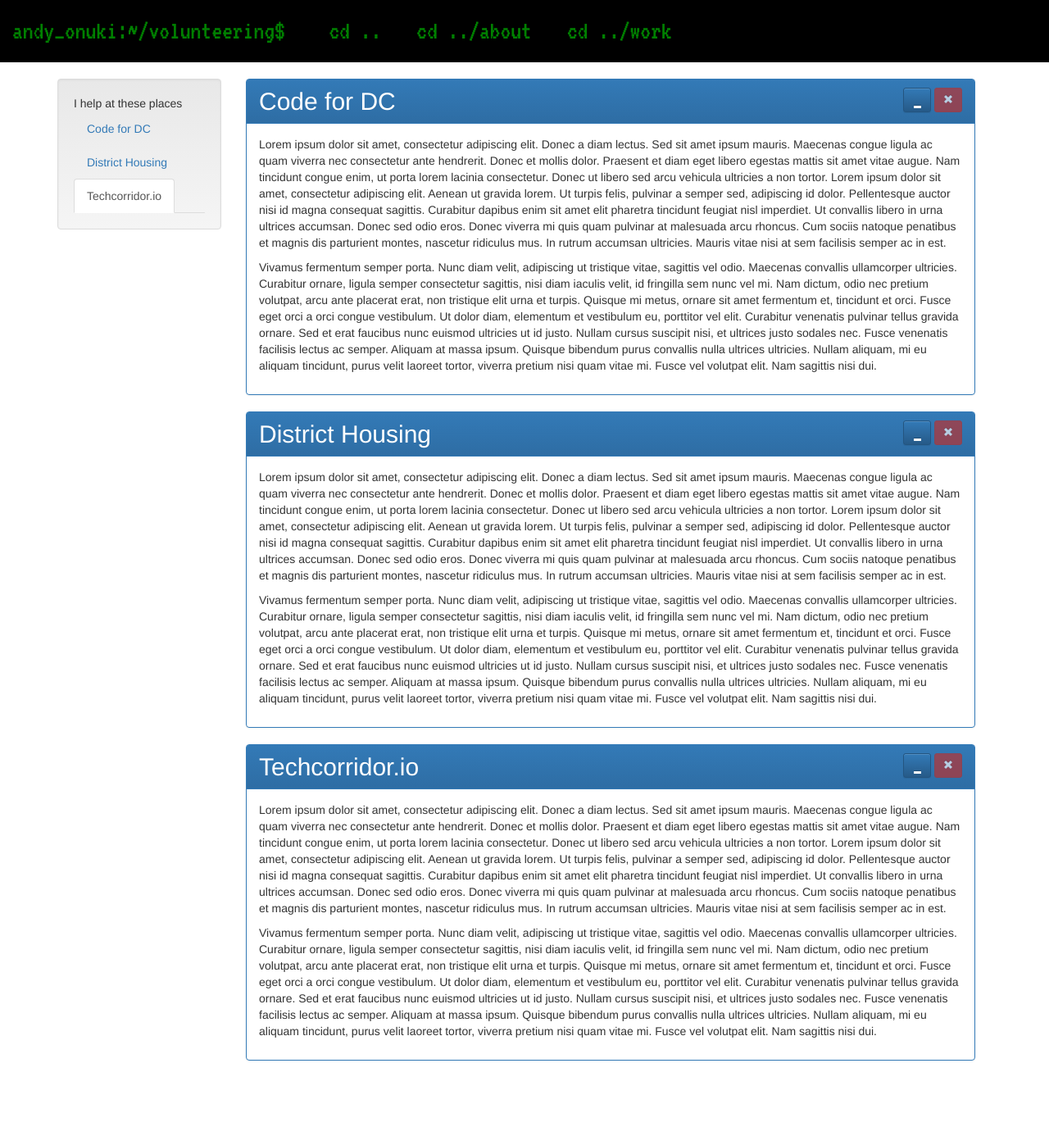
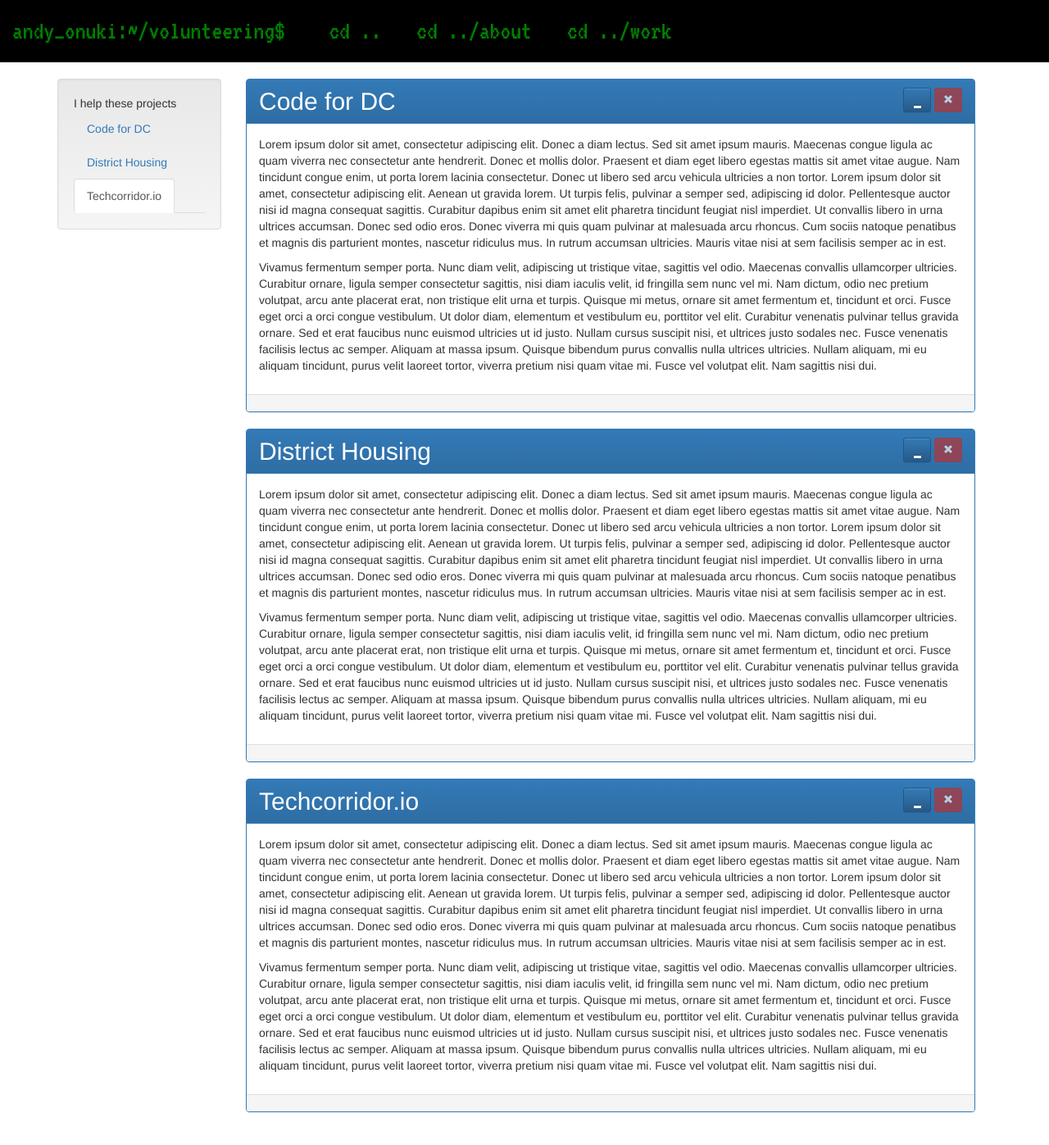
Before and after one commit to meiao/meiao.github.io, a Jekyll site: the page built from volunteering/index.md, in a window 1280 px wide. Shown: the whole page at 82% size. Built offline with Jekyll 4.4.1, drawn with Linux system fonts in a browser that asks for light colours; nearby versions of some CDN libraries; before the commit the page ends 1334 px from its top, so only the background shows below that.

Commit message:
Status bar on windows changed wording on volunteering menu description

```diff
--- a/_data/volunteering.yaml
+++ b/_data/volunteering.yaml
@@ -1,6 +1,5 @@
 ---
-  menu_description: "I help at these places"
-  page_description: ""
+  menu_description: "I help these projects"
   places:
     - name: "Code for DC"
       url: "http://codefordc.org"
--- a/_data/work.yaml
+++ b/_data/work.yaml
@@ -1,6 +1,5 @@
 ---
   menu_description: "I worked at these places"
-  page_description: ""
   places:
     - name: "Mindlin Library"
       id: "bbm"
--- a/_includes/items.html
+++ b/_includes/items.html
@@ -1,5 +1,6 @@
 {% for item in items %}
-  <div id="{{item.id}}" class="panel panel-primary">
+  <section id="{{item.id}}" class="panel panel-primary">
+
     <header class="panel-heading">
       <span class="pull-right">
         <button class="btn btn-primary btn-sm" data-toggle="collapse" aria-expanded="true" data-target="#{{item.id}}-collapse" aria-controls="#{{item.id}}-collapse">
@@ -11,10 +12,15 @@
       </span>
       <h2><a href="{{item.url}}">{{item.name}}</a></h2>
     </header>
-    <div id="{{item.id}}-collapse" class="panel-collapse collapse in" role="tabpanel">
+
+    <section id="{{item.id}}-collapse" class="panel-collapse collapse in" role="tabpanel">
       <div class="panel-body">
         {{item.description}}
       </div>
-    </div>
-  </div>
+    </section>
+
+    <footer class="panel-footer">
+    </footer>
+
+  </section>
 {% endfor %}
```
